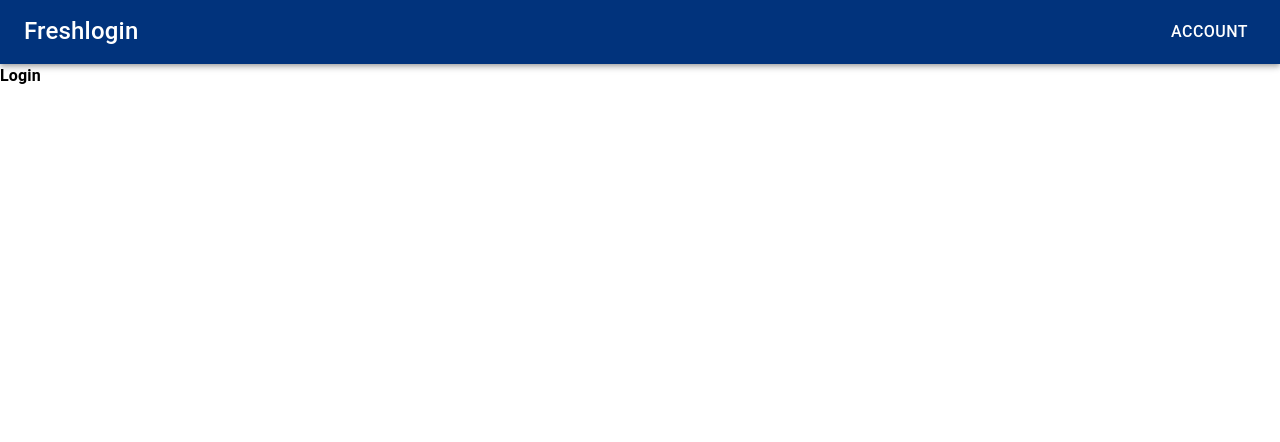
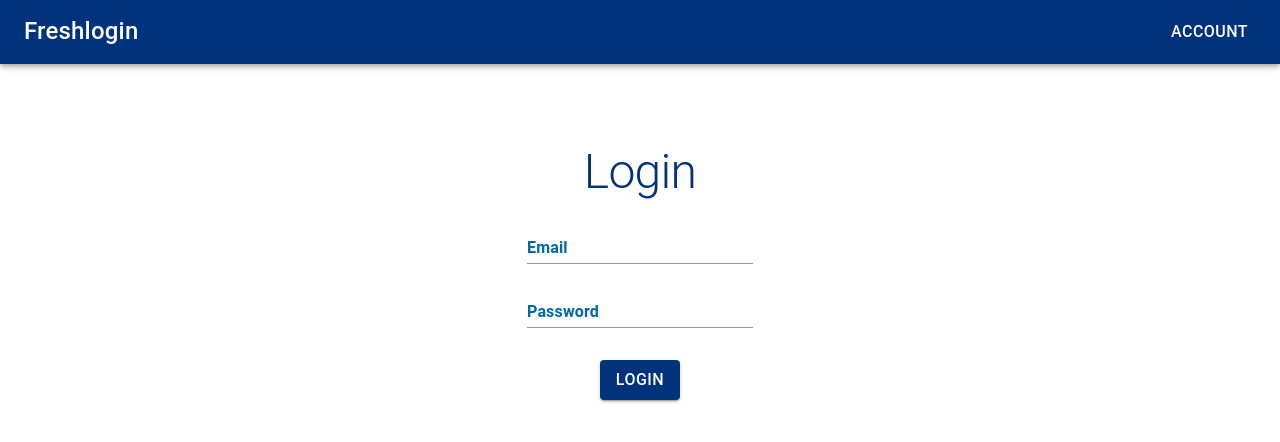
Before and after one commit to yousfsboushra/freshlogin, a React (Create React App) app: page / in a window 1280 px wide. Shown: the top 442 px of the page. Built offline with nearby package versions, Linux system fonts and the light colour scheme.

Commit message:
feat: login page ui

```diff
--- a/src/components/Header.tsx
+++ b/src/components/Header.tsx
@@ -21,7 +21,7 @@ function Header() {
       <Toolbar>
         <Grid container>
           <Grid item sm={6} xs={12}>
-            <Typography variant="h6" color="primary">
+            <Typography variant="h6" color="secondary">
               Freshlogin
             </Typography>
           </Grid>
--- a/src/pages/Login.tsx
+++ b/src/pages/Login.tsx
@@ -1,11 +1,107 @@
-import React from "react";
-import { Box, Typography } from "@material-ui/core";
+import React, { useState } from "react";
+import {
+  Box,
+  Button,
+  Grid,
+  makeStyles,
+  TextField,
+  Typography,
+} from "@material-ui/core";
+
+const useStyles = makeStyles({
+  box: {
+    textAlign: "center",
+  },
+  title: {
+    marginBottom: "1rem",
+  },
+  form: {
+    margin: "0 auto",
+  },
+  textfield: {
+    marginBottom: "1rem",
+  },
+  button: {
+    marginTop: "1rem",
+  },
+});
 
 function Login() {
+  const classes = useStyles();
+
+  const [email, setEmail] = useState("");
+  const [isEmailValid, setIsEmailValid] = useState(true);
+  const [password, setPassword] = useState("");
+  const [isPasswordValid, setIsPasswordValid] = useState(true);
+
+  const checkEmail = () => {
+    if (email === "") {
+      setIsEmailValid(false);
+    } else {
+      setIsEmailValid(true);
+    }
+  };
+
+  const checkPassword = () => {
+    if (password === "") {
+      setIsPasswordValid(false);
+    } else {
+      setIsPasswordValid(true);
+    }
+  };
+
   return (
-    <Box>
-      <Typography>Login</Typography>
-    </Box>
+    <Grid container alignContent="center">
+      <Grid item xs={12}>
+        <Box mt="5rem" className={classes.box}>
+          <Typography className={classes.title} variant="h1">
+            Login
+          </Typography>
+          <form autoComplete="off" className={classes.form}>
+            <div>
+              <TextField
+                className={classes.textfield}
+                error={!isEmailValid}
+                id="email"
+                label="Email"
+                defaultValue={email}
+                variant="standard"
+                onChange={(event) => {
+                  setEmail(event.target.value);
+                  checkEmail();
+                }}
+                onBlur={checkEmail}
+              />
+            </div>
+            <div>
+              <TextField
+                className={classes.textfield}
+                error={!isPasswordValid}
+                id="password"
+                label="Password"
+                defaultValue={password}
+                helperText=""
+                variant="standard"
+                onChange={(event) => {
+                  setPassword(event.target.value);
+                  checkPassword();
+                }}
+                onBlur={checkPassword}
+              />
+            </div>
+            <div>
+              <Button
+                variant="contained"
+                color="primary"
+                className={classes.button}
+              >
+                Login
+              </Button>
+            </div>
+          </form>
+        </Box>
+      </Grid>
+    </Grid>
   );
 }
 
--- a/src/theme/index.ts
+++ b/src/theme/index.ts
@@ -5,13 +5,16 @@ import { fontSizes } from "./fontsizes";
 export const theme = createMuiTheme({
   palette: {
     primary: {
+      main: colors.blue,
+    },
+    secondary: {
       main: colors.white,
     },
-    secondary: {
-      main: colors.black,
-    },
     text: {
-      primary: colors.black,
+      primary: colors.blue,
+      secondary: colors.lightBlue,
+      disabled: colors.lighterBlue,
+      hint: colors.black,
     },
     background: {
       default: colors.white,
@@ -20,6 +23,7 @@ export const theme = createMuiTheme({
   typography: {
     h1: {
       fontSize: fontSizes.large,
+      color: colors.darkBlue,
     },
     h6: {
       fontSize: fontSizes.medium,
@@ -51,7 +55,7 @@ export const theme = createMuiTheme({
     MuiButton: {
       containedPrimary: {
         color: colors.white,
-        backgroundColor: colors.blue,
+        backgroundColor: colors.darkBlue,
       },
       textPrimary: {
         color: colors.white,
```
